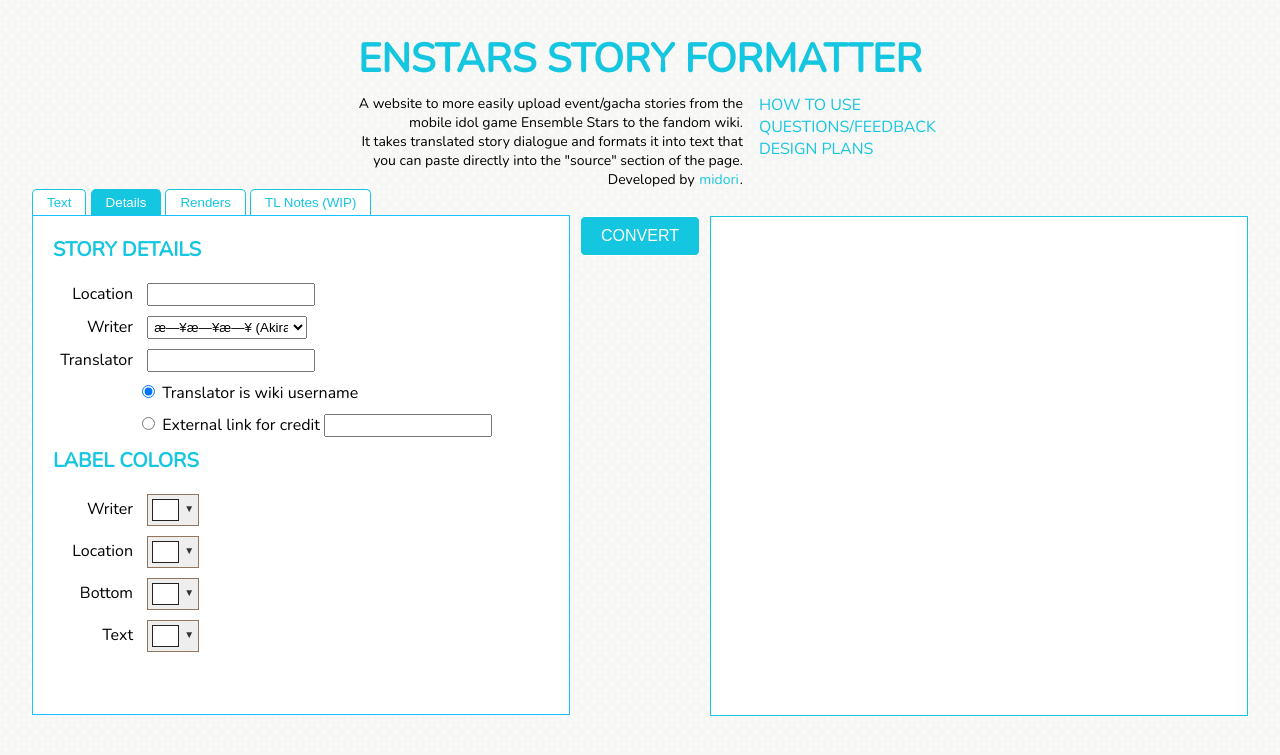
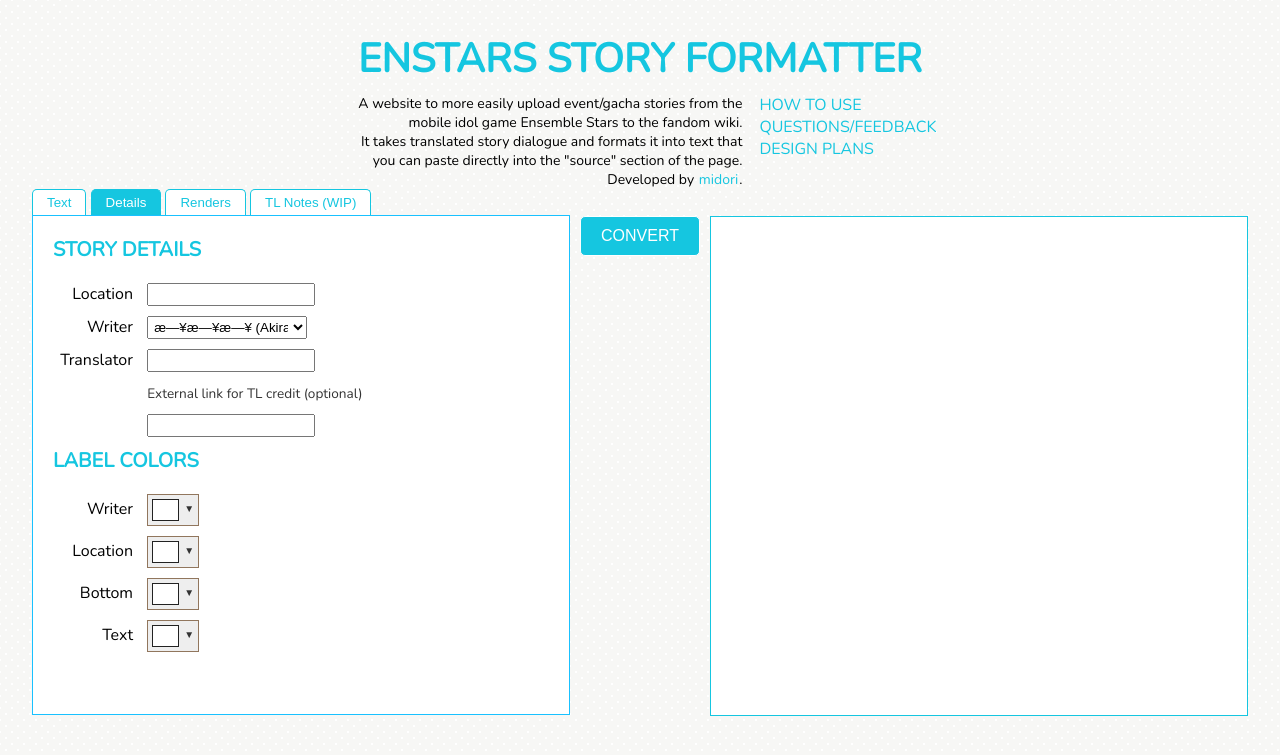
Before and after one commit to myang5/enstars-wiki-parser, a PHP site: page / in a window 1280 px wide, after a click on "Details". Shown: the top 755 px of the page. Run offline with PHP 8.4, Linux system fonts and the light colour scheme; some libraries are stand-ins or nearby versions.

Commit message:
made translator link input simpler

```diff
--- a/index.html
+++ b/index.html
@@ -76,16 +76,15 @@
 
         <div class="row">
           <label for="translator">Translator</label>
-          <input type="text" id="translator" name="translator">
+          <input type="text" id="translator">
         </div>
         <div class="row">
           <span></span>
-          <input type="radio" name="tlLocation" value="wiki" checked> Translator is wiki username
+          <label for="tlLink">External link for TL credit (optional)
         </div>
         <div class="row">
           <span></span>
-          <input type="radio" name="tlLocation" value="external"> External link for credit
-          <input type="text" name="tlLink">
+          <input type="text" id="tlLink">
         </div>
 
         <div class="row">
@@ -93,19 +92,19 @@
         </div>
         <div class="row">
           <label>Writer</label>
-          <input class="jscolor" name="writerCol" value="fff">
+          <input class="jscolor" name="writerCol" value="#fff">
         </div>
         <div class="row">
           <label>Location</label>
-          <input class="jscolor" name="locationCol" value="fff">
+          <input class="jscolor" name="locationCol" value="#fff">
         </div>
         <div class="row">
           <label>Bottom</label>
-          <input class="jscolor" name="bottomCol" value="fff">
+          <input class="jscolor" name="bottomCol" value="#fff">
         </div>
         <div class="row">
           <label>Text</label>
-          <input class="jscolor" name="textCol" value="fff">
+          <input class="jscolor" name="textCol" value="#fff">
         </div>
       </div>
 
--- a/main.js
+++ b/main.js
@@ -54,7 +54,7 @@ Arashi: Mmhmm, I think so too~ That’s love right there.
 I’m so jealous~ You have such a wonderful romance…`;
 
 var placeholder1 =
-  `THIS AREA IS A WORK IN PROGRESS, NOT YET IMPLEMENTED
+`THIS AREA IS A WORK IN PROGRESS, NOT YET IMPLEMENTED
 
 Paste the numbered translation notes into here.
 Notes should be numbered and on new lines, like so:
@@ -80,14 +80,14 @@ function openTab(btn, tabName) {
   $(btn).addClass("active");
 }
 
-function showExLink() {
-  if ($('input[name=tlLocation]:checked').val() == 'wiki') {
-    $('input[name=tlLink]').hide();
-  }
-  else if ($('input[name=tlLocation]:checked').val() == 'external') {
-    $('input[name=tlLink]').show();
-  }
-}
+// function showExLink() {
+//   if ($('input[name=tlLocation]:checked').val() == 'wiki') {
+//     $('input[name=tlLink]').hide();
+//   }
+//   else if ($('input[name=tlLocation]:checked').val() == 'external') {
+//     $('input[name=tlLink]').show();
+//   }
+// }
 
 //global list of names in story
 const namesSet = new Set();
@@ -136,6 +136,7 @@ function updateRenders() {
   });
 }
 
+//helper function for updateRenders
 function makeLink(name) {
   for (i = 0; i < namesLink.length; i++) {
     if (namesLink[i].split('_')[0] === name) {
@@ -148,39 +149,17 @@ function makeLink(name) {
 
 function convertText() {
 
-  const location = $('#location').val();
-  const author = $('#author option:selected').text();
-  let translator = $('input[name=translator]').val().trim();
-  const tlLink = $('input[name=tlLink]').val().trim();
+  values = getValues();
 
-  if ($('input[name=tlLocation]:checked').val() == 'wiki') {
-    translator = `[User:${translator}|${translator}]`;
-  }
-  else if ($('input[name=tlLocation]:checked').val() == 'external') {
-    translator = `${tlLink} ${translator}`;
-  }
-
-  const writerCol = $('input[name=writerCol]').val();
-  const locationCol = $("input[name=locationCol]").val();
-  const bottomCol = $('input[name=bottomCol]').val();
-  const textCol = $('input[name=textCol]').val();
-
-  let tlNotes = $('#tlArea').val().trim();
-  tlNotes = tlNotes.split(/\n/);
-  const tlDict = {};
-  tlNotes.forEach(function (exp) {
-    tlDict[exp.slice(0, exp.indexOf("]") + 1)] = exp.trim();
-  });
-
+  //format wiki code with user input
   const header =
 `{| class="article-table" cellspacing="1/6" cellpadding="2" border="1" align="center" width="100%"
-! colspan="2" style="text-align:center;background-color:${writerCol}; color:${textCol};" |'''Writer:''' ${author}
+! colspan="2" style="text-align:center;background-color:${values.writerCol}; color:${values.textCol};" |'''Writer:''' ${values.author}
 |-
 | colspan="2" |[[File:HEADERFILE|660px|link=|center]]
 |-
-! colspan="2" style="text-align:center;background-color:${locationCol}; color:${textCol};" |'''Location: ${location.trim()}'''
+! colspan="2" style="text-align:center;background-color:${values.locationCol}; color:${values.textCol};" |'''Location: ${values.location}'''
 `;
-
   const dialogueRender =
 `|-
 |[[File:FILENAME|x200px|link=|center]]
@@ -188,31 +167,30 @@ function convertText() {
 `;
   const footer =
     `|-
-! colspan="2" style="text-align:center;background-color:${bottomCol};color:${textCol};" |'''Translation: [${translator}] '''
+! colspan="2" style="text-align:center;background-color:${values.bottomCol};color:${values.textCol};" |'''Translation: [${values.translator}] '''
 |}`;
 
-  let output;
+  //format dialogue
+  let output = header;
+  let input = $('#inputArea').val().trim();
+  input = input.split(/\n/); //get array of dialogue lines
 
-  var input = $('#inputArea').val().trim();
-  input = input.split(/\n/);
-  var currentName = "";
-  var tlExp = /\[\d\]/;
-  var tlToInput = "";
-  output = header;
-  input.forEach(function (exp) {
-    if (exp != "") { //omit empty lines
-      var firstWord = exp.split(" ")[0]; //check if current line has new chara speaking
+  let currentName = "";
+  const tlExp = /\[\d\]/;
+  let tlToInput = "";
+  input.forEach(function (line) {
+    if (line != "") { //ignore empty lines
+      const firstWord = line.split(" ")[0]; //check if current line has new chara speaking
       if (!firstWord.includes(":")) { //if not
-        output += exp + "\n\n"; //add dialogue line to output
+        output += line + "\n\n"; //add dialogue line to output
       }
       else {
-        var character = exp.slice(0, exp.indexOf(":"));
-        //console.log(character);
-        exp = exp.slice(exp.indexOf(":") + 1).trim();
-        var renderFile = dialogueRender;
-        var id = "#" + character[0].toUpperCase() + character.slice(1, character.length);
+        let character = firstWord.slice(0, -1); //remove colon
+        line = line.slice(line.indexOf(":") + 1).trim(); //get chara's spoken line
+        let renderFile = dialogueRender;
+        let id = "#" + character[0].toUpperCase() + character.slice(1, character.length); //create id to access chara's render file in Renders tab
         output += renderFile.replace("FILENAME", $(id).val().trim());
-        output += exp + "\n\n";
+        output += line + "\n\n";
         // code from when every line had to start with a chara name JIC
         // var current = exp.slice(0,exp.indexOf(":"));
         // exp = exp.slice(exp.indexOf(":") + 1).trim();
@@ -233,7 +211,7 @@ function convertText() {
         //   output += exp + "\n\n";
         // }
       }
-      var tlMarkers = exp.match(tlExp);
+      var tlMarkers = line.match(tlExp);
       //console.log(tlMarkers);
       if (tlMarkers != null) {
         var note = "\'\'" + tlDict[tlMarkers[0]] + "\'\'" + "\n\n";
@@ -251,3 +229,24 @@ function convertText() {
   $('#output').val(output);
   return false;
 }
+
+//helper function for convertText
+function getValues(){
+  const values = {}
+  values.location = $('#location').val().trim();
+  values.author = $('#author option:selected').text();
+  values.translator = $('#translator').val().trim();
+  values.tlLink = $('#tlLink').val().trim();
+  console.log("tlLink: " + values.tlLink);
+  if (values.tlLink === "") { //if TL credit is to a wiki user
+    values.translator = `[User:${values.translator}|${values.translator}]`;
+  }
+  else { //if TL credit is to an external wiki user
+    values.translator = `${values.tlLink} ${values.translator}`;
+  }
+  values.writerCol = $('input[name=writerCol]').val();
+  values.locationCol = $("input[name=locationCol]").val();
+  values.bottomCol = $('input[name=bottomCol]').val();
+  values.textCol = $('input[name=textCol]').val();
+  return values;
+}
--- a/styles.css
+++ b/styles.css
@@ -71,14 +71,14 @@ header h1 a:hover:after {
 }
 
 header p {
-    font-size: 14px;
-    max-width: 400px;
+    font-size: 0.875rem;
+    max-width: 25rem;
     text-align: right;
     margin: 0;
 }
 
 #navbar {
-    padding-left: 15px;
+    padding-left: 1rem;
     margin: 0;
     vertical-align: top;
 }
@@ -91,7 +91,7 @@ header p {
 
 #navbar a {
     text-align: left;
-    font-size: 16px;
+    font-size: 1rem;
 }
 
 #navbar a:hover {
@@ -115,7 +115,7 @@ header p {
 }
 
 p, li {
-    font-size: 14px;
+    font-size: 0.875rem;
 }
 
 @media (min-width: 20em) {
@@ -187,7 +187,7 @@ textarea {
     background-color: #fff;
 }
 
-.tabcontent label{
+.tabcontent label, span{
     display: inline-block;
     text-align: right;
     padding-right: 10px;
@@ -225,8 +225,16 @@ textarea {
 }
 
 #detailArea label, span {
-    display: inline-block; /*for span*/
+    display: inline-block;
     width: 5rem;
+}
+
+#detailArea label[for='tlLink'] {
+    display: inline-block;
+    text-align: left;
+    width: auto;
+    font-size: 0.85rem;
+    opacity: 0.8;
 }
 
 #detailArea select, input[type='text'] {
@@ -276,7 +284,7 @@ textarea {
     outline: none;
     padding: 10px 20px;
     color: #fff;
-    font-size: 16px;
+    font-size: 1rem;
     transition: all 0.1s ;
     -webkit-transition: all 0.1s;
     -moz-transition: all 0.1s;
```
